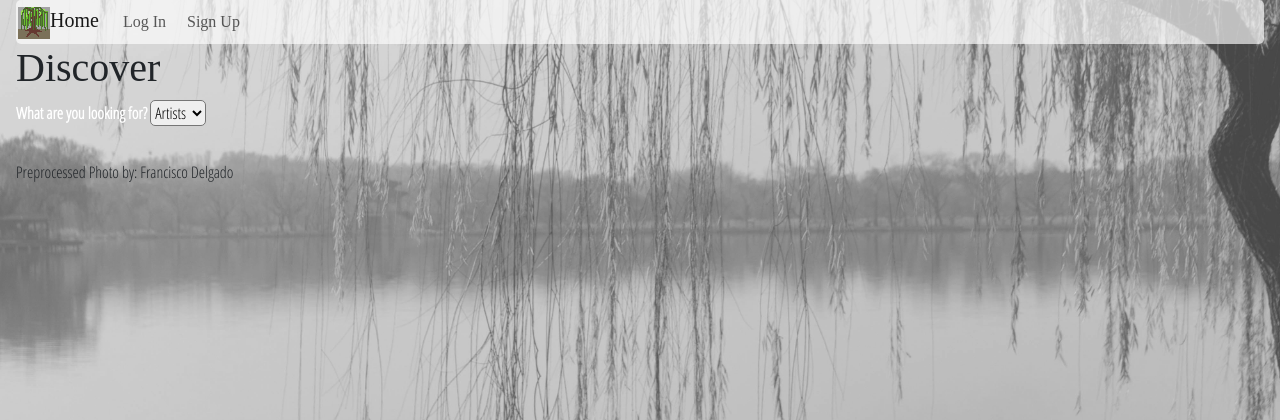
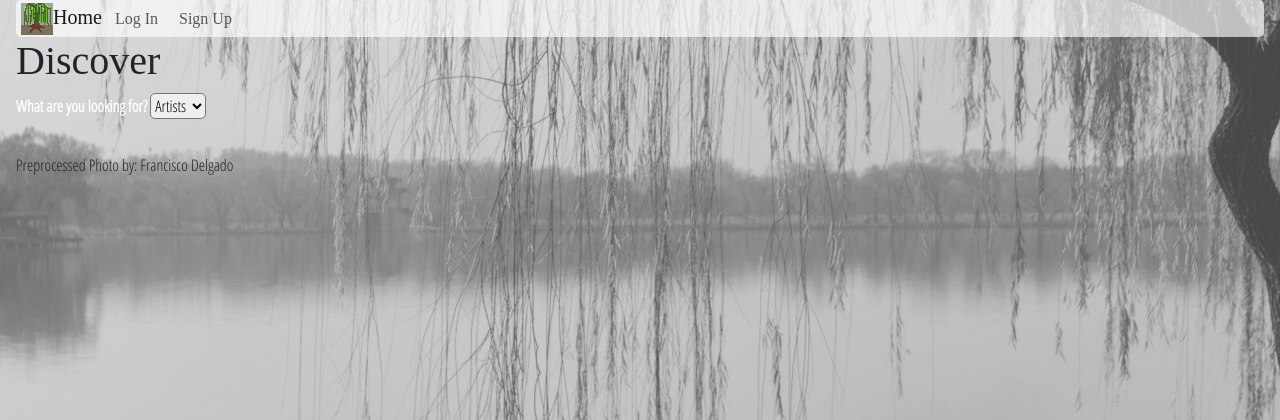
Before and after one commit to MichelleWillaQu/ObjectViewGallery-Art-Showcase, a Flask app: page / in a window 1280 px wide. Shown: the top 420 px of the page. Run offline with Flask 2, Linux system fonts and the light colour scheme; data that the repository does not hold is empty; some libraries are stand-ins or nearby versions; some web fonts are replaced.

Commit message:
Cleaned up and commented

```diff
--- a/static/CSS/base.css
+++ b/static/CSS/base.css
@@ -1,3 +1,4 @@
+/* Set my fonts */
 h3, h1 {
   font-family: 'Baskervville', serif;
 }
@@ -7,50 +8,74 @@
 }
 
 body {
+  /* So the words are not directly on the edge of the page */
   padding: 0px 16px;
 }
 
 select {
+  /* Nice curved edges */
   border-radius: 5px;
 }
 
-.navbar-toggler {
+/* The flash messages */
+.error {
+  text-align: center;
+  border: 1px solid red;
+  background-color: rgba(255, 255, 255, .9);
+}
+
+
+/* Bootstrap */
+
+.navbar-toggler, .navbar-brand {
+  /* So the icon fills the hamburger button completely - no need for the button
+     to be so big and no upper padding*/
   padding: 0px;
 }
 
-.navbar-brand {
-  padding: 0px 0px;
-}
-
 nav {
+  /* Nice curved bar for navigation */
   border-radius: 5px;
   background: rgba(255, 255, 255, 0.65);
   font-family: 'Baskervville', serif;
 }
 
 .navbar {
-   padding: 2px 2px;
-   flex-wrap: wrap;
+  /* So the borders of the hamburger and icon are not touching the bottom of the
+     bar */
+  padding: 2px 0px;
 }
 
 .navbar-collapse {
+  /* Prevents the nav-items inside the collapsible from expanding and overpowering
+     the auto margin */
   flex-grow: 0;
 }
 
 .navbar-light .navbar-nav .nav-link, .navbar-light .nav-item {
+  /* Readability */
   color: rgba(0,0,0,.64);
 }
 
 .navbar-light .navbar-nav .nav-link:hover, .navbar-light .nav-item:hover {
+  /* No hyperlinks and reactive to user with a color change */
   color: rgba(0,0,0,.9);
   text-decoration: none;
 }
 
-.nav-item, button.navbar-toggler {
+.nav-item, button.navbar-toggler, .navbar-brand {
+  /* Some left and right margins for making things space from the border nicely */
   margin: 0px 5px;
 }
 
+.nav-link, .nav-item {
+  /* The top/bottom padding was too large - 8px  when collapsed; added nav-item
+     for consistency */
+  padding: 2px 0px;
+}
+
 .home-icon {
+  /* Size to nav */
   height: 100%;
   width: auto;
 }
--- a/templates/base.html
+++ b/templates/base.html
@@ -47,7 +47,7 @@
   {% endblock %}
 
   {% for message in get_flashed_messages() %}
-    <h2>******{{message}}******</h2>
+    <h2 class="error">******{{message}}******</h2>
   {% endfor %}
 
   {% block body %}
```
